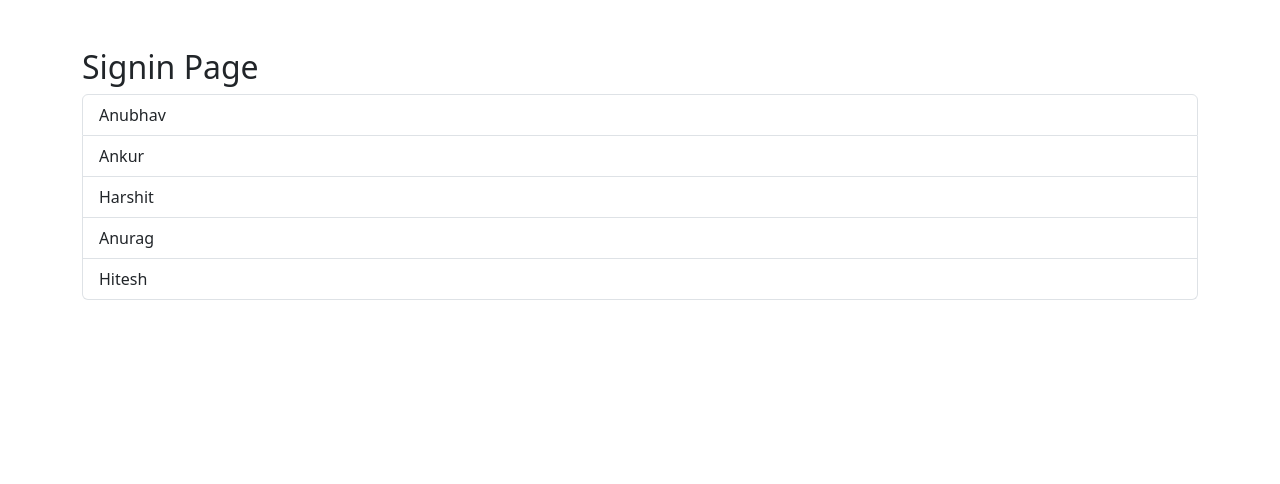
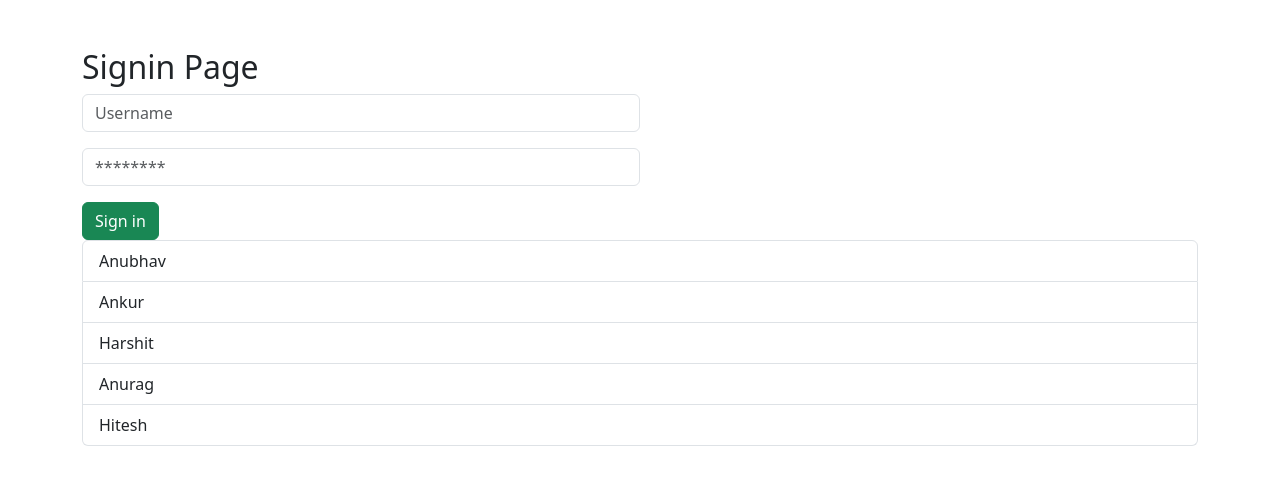
Before and after one commit to master-dhanesh/reactareten, a Next.js app: page /signin in a window 1280 px wide. Shown: the top 484 px of the page. Built offline with nearby package versions, Linux system fonts and the light colour scheme.

Commit message:
useContext

```diff
--- a/app/layout.js
+++ b/app/layout.js
@@ -1,3 +1,5 @@
+import Wrapper from "@/components/Wrapper/Wrapper";
+import UserContext from "@/utils/UserContext";
 import "bootstrap/dist/css/bootstrap.min.css";
 
 export const metadata = {
@@ -7,7 +9,9 @@ export const metadata = {
 export default function RootLayout({ children }) {
     return (
         <html lang="en">
-            <body suppressHydrationWarning>{children}</body>
+            <body suppressHydrationWarning>
+                <UserContext>{children}</UserContext>
+            </body>
         </html>
     );
 }
--- a/app/signin/[username]/page.js
+++ b/app/signin/[username]/page.js
@@ -1,7 +1,11 @@
 "use client";
 
+import { User } from "@/utils/UserContext";
+import { useContext } from "react";
+
 const page = (props) => {
-    console.log(props);
+    const [users, setusers] = useContext(User);
+    console.log(users);
     return (
         <div>
             <h1>{props.params.username}</h1>
--- a/app/signin/page.js
+++ b/app/signin/page.js
@@ -1,10 +1,27 @@
+"use client";
 import Link from "next/link";
-import React from "react";
 
 const page = () => {
+    const SubmitHandler = (e) => {
+        e.preventDefault();
+        console.log("code to send data to backend-database");
+    };
     return (
         <div className="container mt-5">
             <h2>Signin Page</h2>
+            <form onSubmit={SubmitHandler} className="w-50">
+                <input
+                    type="text"
+                    placeholder="Username"
+                    className="mb-3 form-control"
+                />
+                <input
+                    type="text"
+                    placeholder="********"
+                    className="mb-3 form-control"
+                />
+                <button className="btn btn-success">Sign in</button>
+            </form>
             <div className="list-group">
                 <Link className="list-group-item" href="/signin/anubhav">
                     Anubhav
--- a/app/signup/page.js
+++ b/app/signup/page.js
@@ -21,6 +21,11 @@ const page = () => {
                     className="mb-3 form-control"
                 />
                 <input
+                    type="email"
+                    placeholder="email@email.email"
+                    className="mb-3 form-control"
+                />
+                <input
                     type="text"
                     placeholder="********"
                     className="mb-3 form-control"
--- /dev/null
+++ b/utils/UserContext.js
@@ -0,0 +1,14 @@
+"use client";
+import React, { createContext, useState } from "react";
+
+export const User = createContext(null);
+
+const UserContext = ({ children }) => {
+    const [users, setusers] = useState([
+        { username: "john", email: "john@gmail.com", password: "123456" },
+    ]);
+
+    return <User.Provider value={[users, setusers]}>{children}</User.Provider>;
+};
+
+export default UserContext;
```
